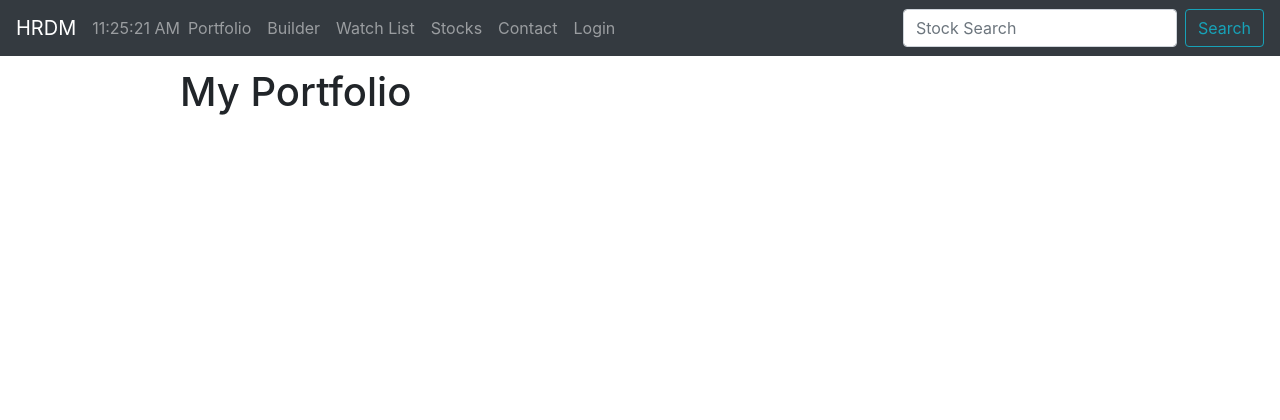
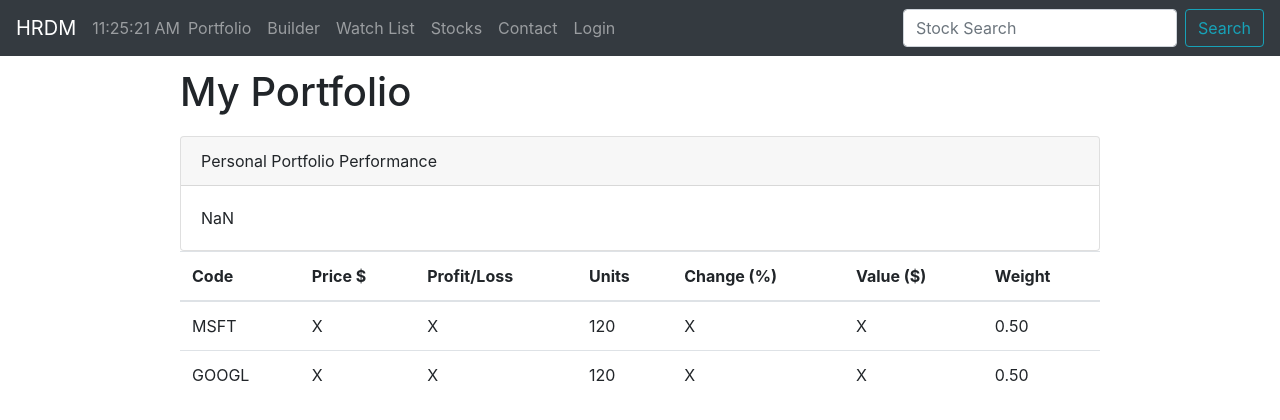
Before and after one commit to alvinwong7/portfolio-manager, a React (Create React App) app: page / in a window 1280 px wide. Shown: the top 420 px of the page. Built offline with nearby package versions, Linux system fonts and the light colour scheme; no server answers.

Commit message:
Working porfolio overview and table

```diff
--- a/src/components/PortfolioOverview.js
+++ b/src/components/PortfolioOverview.js
@@ -1,6 +1,43 @@
 import React from 'react'
+import { Card } from 'react-bootstrap'
 
 // Top level component of portfolio page
 class PortfolioOverview extends React.Component {
+    constructor(props) {
+        super(props)
+        this.state = {
+            userStocks : this.props.userStocks,
+            networth : '0',
+        }
+    }
 
+    evalNetworth() {
+        let value = 0
+        let stocks = this.state.userStocks
+        Object.keys(this.state.userStocks).forEach(function(key) {
+            value += parseFloat(stocks[key]['value'])
+        });
+        this.setState({
+            networth : value.toString()
+        })
+    }
+
+    componentDidMount() {
+        this.evalNetworth()
+    }
+
+    render() {
+        return (
+            <Card>
+            <Card.Header>Personal Portfolio Performance</Card.Header>
+            <Card.Body>
+                <Card.Text>
+                {this.state.networth}
+                </Card.Text>
+            </Card.Body>
+            </Card>
+        )
+    }
 }
+
+export { PortfolioOverview }
--- a/src/components/PortfolioPage.js
+++ b/src/components/PortfolioPage.js
@@ -1,18 +1,126 @@
 import React from 'react'
+import axios from 'axios'
+
 import { PortfolioOverview } from './PortfolioOverview'
+import { PortfolioStockTable } from './PortfolioStockTable'
+import { NewStockForm } from './NewStockForm'
 
 class PortfolioPage extends React.Component {
     constructor(props) {
-        super(props);
+        super(props)
+        // this.addStock = this.addStock.bind(this);
+        let stock = { 'MSFT' : { 'buyPrice' : '40', 'units' : '120', 'weight' : '50.00' }, 'GOOGL' : { 'buyPrice' : '50', 'units' : '120', 'weight' : '50.00' } }
+
+        this.calcWeight = this.calcWeight.bind(this);
+        stock = this.calcWeight(stock);
+        console.log(stock)
+        this.state = {
+            loaded : false,
+            userStocks : stock,
+        }
+
+        this.getInfo = this.getInfo.bind(this);
+        this.getInfo();
+    }
+
+    calcWeight = (stock) => {
+        let sum = 0
+        Object.keys(stock).forEach(function(key) {
+            sum += parseFloat(stock[key]['units'])
+        })
+
+        Object.keys(stock).forEach(function(key) {
+            stock[key]['weight'] = (parseFloat(stock[key]['units'])/sum).toFixed(2).toString()
+        })
+
+        return stock
+    }
+
+    getInfo = () => {
+        // Access stock data from AlphaVantage API (5 calls per minute)
+        const apiKey = 'W6WD0B30SYK3T2QI';
+        let stocks = this.state.userStocks
+        let component = this
+        Object.keys(this.state.userStocks).forEach(function(key) {
+            let stockName = key
+            let url = 'https://www.alphavantage.co/query?function=GLOBAL_QUOTE&symbol=' + stockName +
+                        '&apikey=' + apiKey;
+            console.log(url)
+            axios
+                .get(url)
+                .then( response => {
+                    // Collect stock identifying information
+                    let data = response.data['Global Quote']
+
+                    // Collect stock price data
+                    let name = data['01. symbol']
+                    let price = data['05. price']
+                    let open = data['02. open']
+                    let high = data['03. high']
+                    let low = data['04. low']
+                    let volume = data['06. volume']
+                    let change = data['09. change']
+                    let changePercent = data['10. change percent']
+                    let profits = (parseFloat(price) - parseFloat(open)) * parseFloat(stocks[name]['units'])
+                    let value = parseFloat(price) * parseFloat(stocks[name]['units'])
+                    stocks[stockName]['profits/loss'] = profits.toFixed(2).toString()
+                    stocks[stockName]['value'] = value.toFixed(2).toString()
+                    stocks[stockName]['price'] = parseFloat(price).toFixed(2).toString()
+                    stocks[stockName]['high'] = high
+                    stocks[stockName]['low'] = low
+                    stocks[stockName]['volume'] = volume
+                    stocks[stockName]['change'] = change
+                    stocks[stockName]['changePercent'] = changePercent
+
+                    component.setState({
+                        userStocks : stocks,
+                    });
+                    let names = Object.keys(stocks);
+                    if (stockName == names[names.length-1]) {
+                        component.setState({
+                            loaded : true,
+                        })
+                    }
+                })
+                .catch( error => {
+                    stocks[stockName]['profits/loss'] = 'X'
+                    stocks[stockName]['value'] = 'X'
+                    stocks[stockName]['price'] = 'X'
+                    stocks[stockName]['high'] = 'X'
+                    stocks[stockName]['low'] = 'X'
+                    stocks[stockName]['volume'] = 'X'
+                    stocks[stockName]['change'] = 'X'
+                    stocks[stockName]['changePercent'] = 'X'
+
+                    component.setState({
+                        userStocks : stocks,
+                    });
+                    let names = Object.keys(stocks);
+                    if (stockName == names[names.length-1]) {
+                        component.setState({
+                            loaded : true,
+                        })
+                    }
+                    console.log(error);
+                })
+        });
     }
 
     render() {
+        if (this.state.loaded != true) {
+            return (
+                <div />
+            )
+        }
         return (
             <div>
                 <h1>My Portfolio</h1>
+                <PortfolioOverview userStocks={this.state.userStocks}/>
+                <PortfolioStockTable userStocks={this.state.userStocks}/>
             </div>
         );
     }
+
 }
 
 export { PortfolioPage }
--- /dev/null
+++ b/src/components/PortfolioStockTable.js
@@ -0,0 +1,52 @@
+import React from 'react'
+import { Table } from 'react-bootstrap'
+
+import { PurchasedStock } from './PurchasedStock'
+
+class PortfolioStockTable extends React.Component {
+    constructor(props) {
+        super(props);
+
+        this.state = {
+            userStocks : this.props.userStocks,
+        }
+    }
+
+    createTable = () => {
+        let table = []
+
+        let children = []
+
+        let stocks = this.state.userStocks
+
+
+        Object.keys(stocks).forEach(function(key) {
+            children.push(<PurchasedStock userStocks={stocks[key]} name={key}/>)
+        });
+        table.push(children)
+        return table
+    }
+
+    render() {
+        return (
+            <Table>
+                <thead>
+                    <tr>
+                    <th>Code</th>
+                    <th>Price $</th>
+                    <th>Profit/Loss</th>
+                    <th>Units</th>
+                    <th>Change (%)</th>
+                    <th>Value ($)</th>
+                    <th>Weight</th>
+                    </tr>
+                </thead>
+                <tbody>
+                    {this.createTable()}
+                </tbody>
+            </Table>
+        )
+    }
+}
+
+export { PortfolioStockTable }
--- a/src/components/PurchasedStock.js
+++ b/src/components/PurchasedStock.js
@@ -2,5 +2,33 @@ import React from 'react'
 
 // Rows for portfolio table stock summary
 class PurchasedStock extends React.Component {
+    constructor(props) {
+        super(props)
 
+        this.state = {
+            name : this.props.name,
+            price : this.props.userStocks['price'],
+            profit : this.props.userStocks['profits/loss'],
+            units : this.props.userStocks['units'],
+            changePercent : this.props.userStocks['changePercent'],
+            value : this.props.userStocks['value'],
+            weight : this.props.userStocks['weight'],
+        }
+    }
+
+    render() {
+        return (
+            <tr>
+                <td>{this.state.name}</td>
+                <td>{this.state.price}</td>
+                <td>{this.state.profit}</td>
+                <td>{this.state.units}</td>
+                <td>{this.state.changePercent}</td>
+                <td>{this.state.value}</td>
+                <td>{this.state.weight}</td>
+            </tr>
+        )
+    }
 }
+
+export { PurchasedStock }
--- a/src/components/WatchList.js
+++ b/src/components/WatchList.js
@@ -22,6 +22,7 @@ export default function WatchList(props) {
           </div>
         </Collapse>
         <br/>
+        <br/>
 
         </>
     )
```
Also changed, not shown: src/components/BreakdownTable.js (deleted, +0 -45 lines), Diaries/z5076152.txt.
